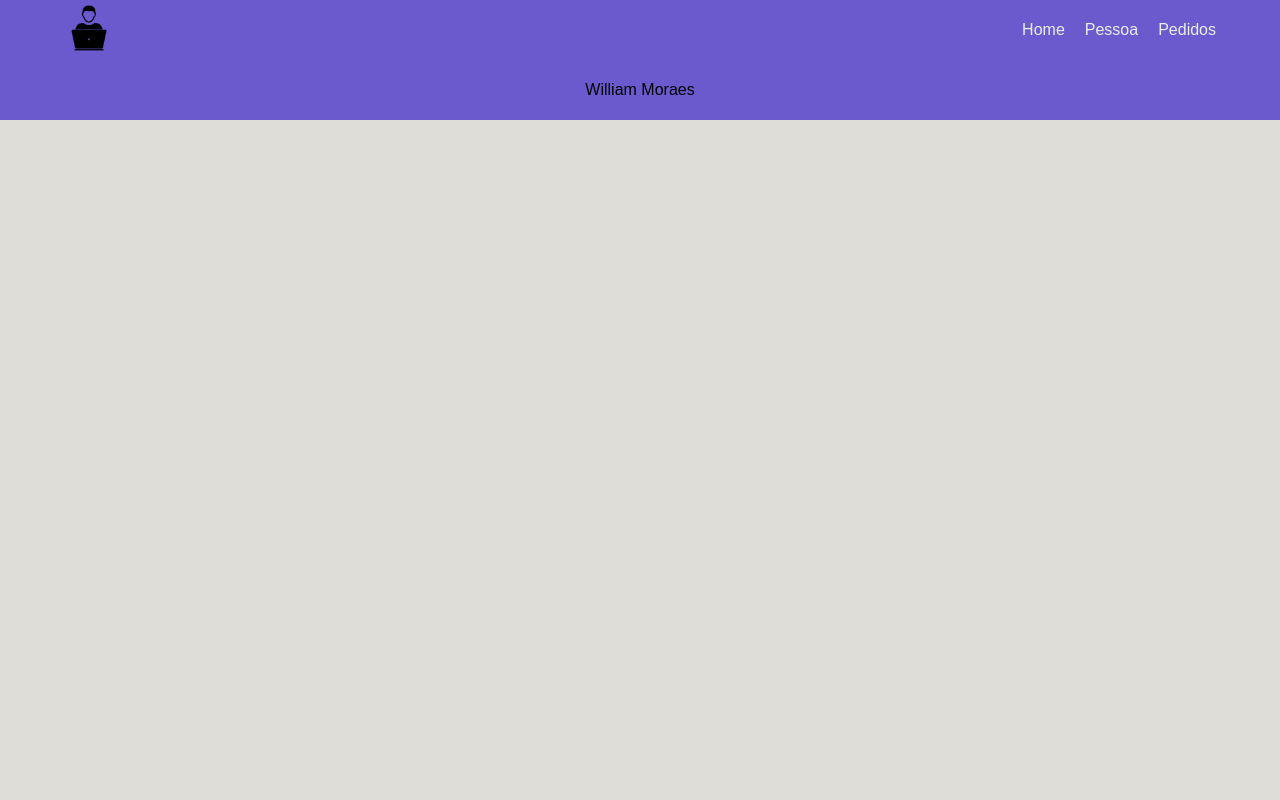
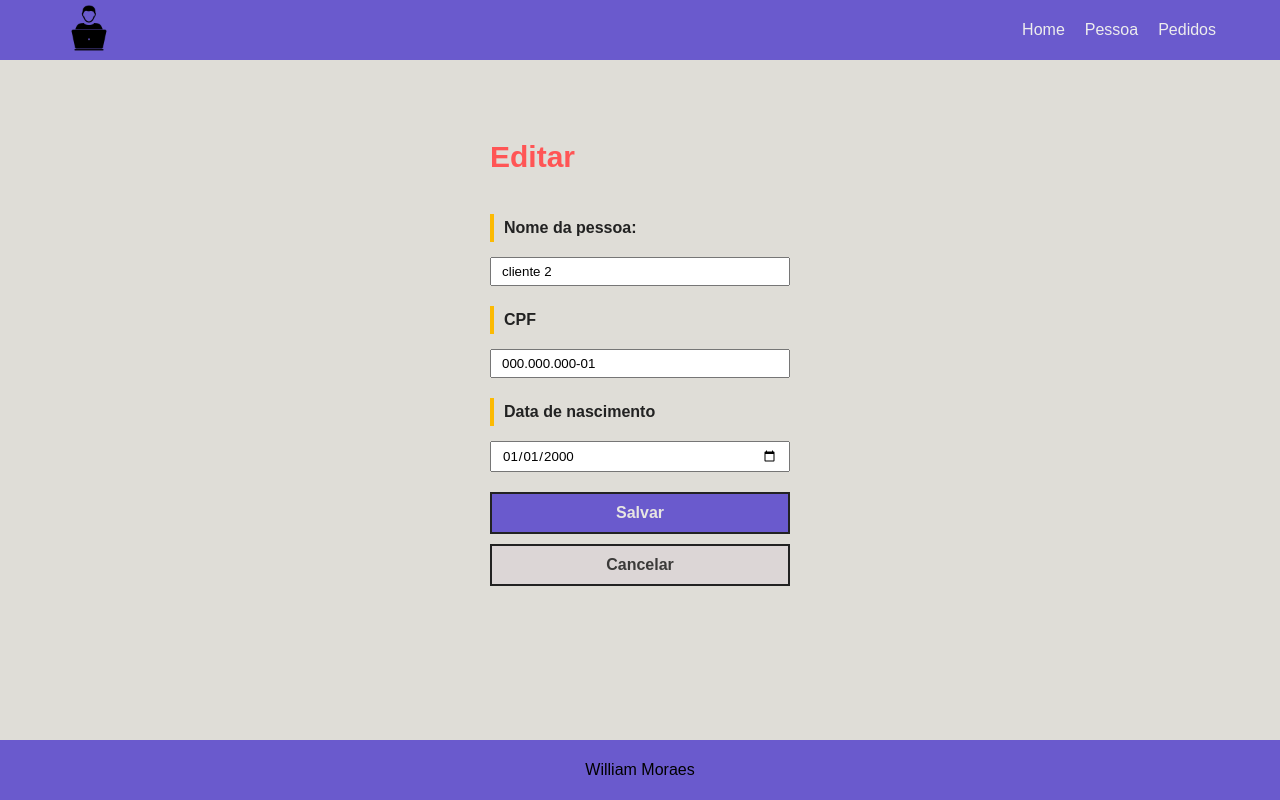
Before and after one commit to williammoraes77/web-vue-test, a Vue app: page /pessoa/editar/1 in a window 1280 px wide. Built offline with nearby package versions, Linux system fonts and the light colour scheme; data requests are answered from the project's data file.

Commit message:
add person uptdate

```diff
--- a/db/data.json
+++ b/db/data.json
@@ -1,16 +1,22 @@
 {
   "pessoas": [
     {
-      "id": 1,
-      "nome": "cliente 1",
-      "cpf": "000.000.000-00",
-      "dataNascimento": "1999-12-31"
+      "nome": "cliente 2",
+      "cpf": "000.000.000-01",
+      "dataNascimento": "2000-01-01",
+      "id": 1
     },
     {
-      "nome": "will",
-      "cpf": "1234",
-      "dataNascimento": "2023-02-10",
+      "nome": "raquel",
+      "cpf": "12345",
+      "dataNascimento": "2023-01-30",
       "id": 2
+    },
+    {
+      "nome": "Marcos silva",
+      "cpf": "875567890222",
+      "dataNascimento": "2023-02-02",
+      "id": 3
     }
   ],
   "produtos": [
--- a/src/components/Modal.vue
+++ b/src/components/Modal.vue
@@ -4,7 +4,16 @@
       <div class="veu-modal-inner">
         <div class="vue-modal-content">
           <slot />
-          <button type="button" @click="$emit('close')">Close</button>
+          <!-- <button type="button" @click="$emit('close')">Close</button> -->
+          <!-- <button class="cancel-btn" type="button" @click="$emit('close')">
+            Fechar
+          </button> -->
+          <input
+            class="cancel-btn"
+            type="button"
+            value="Fechar"
+            @click="$emit('close')"
+          />
         </div>
       </div>
     </transition>
@@ -57,4 +66,30 @@ export default {
   border-radius: 0.3rem;
   padding: 1rem;
 }
+.cancel-btn {
+  background-color: rgb(220, 214, 214);
+  color: #3b3a39;
+  font-weight: bold;
+  border: 2px solid #222;
+  padding: 10px;
+  font-size: 16px;
+  margin: 10px auto;
+  cursor: pointer;
+  transition: 0.5s;
+}
+
+.submit-btn:hover {
+  background-color: var(--color-primary-light);
+  color: #222;
+}
+.cancel-btn:hover {
+  background-color: var(--color-danger);
+  color: rgb(241, 234, 234);
+}
+
+@media (min-width: 700px) {
+  .vue-modal {
+    padding: 10% 30%;
+  }
+}
 </style>
--- a/src/router/index.js
+++ b/src/router/index.js
@@ -1,6 +1,7 @@
 import { createRouter, createWebHistory } from "vue-router";
 import HomeView from "../views/HomeView.vue";
 import PeopleView from "../views/PeopleView.vue";
+import PersonEditView from "../views/PersonEditView.vue";
 import OrdersView from "../views/OrdersView.vue";
 
 const routes = [
@@ -11,6 +12,11 @@ const routes = [
   {
     path: "/pessoas",
     component: PeopleView,
+  },
+  {
+    path: "/pessoa/editar/:usuario",
+    name: "person_edit",
+    component: PersonEditView,
   },
   {
     path: "/pedidos",
--- a/src/styles/global.css
+++ b/src/styles/global.css
@@ -7,6 +7,8 @@
   --color-success: #3aaa3d;
   --color-danger: #c92853;
   --color-primary: #6a5acd;
+  --color-primary-light: #9d92e8;
+  /* --color-primary-light: #b7afed; */
 }
 
 * {
--- a/src/views/PeopleView.vue
+++ b/src/views/PeopleView.vue
@@ -3,6 +3,7 @@
     <section class="container">
       <div class="title-content">
         <h1>Pessoas</h1>
+
         <Button
           title="Adicionar"
           type="primary"
@@ -25,7 +26,13 @@
           <td>{{ person.cpf }}</td>
           <td>{{ person.dataNascimento }}</td>
           <td class="edit-buttons">
-            <Button title="Editar" type="success" :icon="icon_edit" />
+            <!-- <router-link to="/pessoa/editar" :person_id="person.id"> -->
+            <router-link
+              :to="{ name: 'person_edit', params: { usuario: person.id } }"
+            >
+              <Button title="Editar" type="success" :icon="icon_edit"
+            /></router-link>
+
             <Button
               title="Deletar"
               type="danger"
@@ -33,6 +40,9 @@
               @click="deletePerson(person.id)"
             />
           </td>
+          <Modal :open="isOpen" @close="isOpen = !isOpen">
+            <h1>{{ person.id }}</h1>
+          </Modal>
         </tr>
       </table>
     </section>
@@ -134,16 +144,15 @@ export default {
 
       console.log(response);
 
-      // this.msg = "Pedido realizado com sucesso!";
+      this.msg = "Pedido realizado com sucesso!";
 
       // clear message
-      // setTimeout(() => (this.msg = ""), 3000);
+      setTimeout(() => (this.msg = ""), 3000);
 
-      // // limpar campos
-      // this.nome = "";
-      // this.carne = "";
-      // this.pao = "";
-      // this.opcionais = [];
+      // limpar campos
+      this.name = "";
+      this.date = "";
+      this.cpf = "";
     },
   },
   setup() {
@@ -186,7 +195,6 @@ table.table {
 }
 
 .table tr {
-  /* width: 100%; */
   display: flex;
   border-bottom: 1px solid rgb(193, 184, 184);
   padding: 10px 0;
@@ -242,35 +250,9 @@ select {
   width: 300px;
 }
 
-#opcionais-container {
-  flex-direction: row;
-  flex-wrap: wrap;
-}
-
-#opcionais-title {
-  width: 100%;
-}
-
-.checkbox-container {
-  display: flex;
-  align-items: flex-start;
-  width: 50%;
-  margin-bottom: 20px;
-}
-
-.checkbox-container span,
-.checkbox-container input {
-  width: auto;
-}
-
-.checkbox-container span {
-  margin-left: 6px;
-  font-weight: bold;
-}
-
 .submit-btn {
-  background-color: #222;
-  color: #fcba03;
+  background-color: var(--color-primary);
+  color: #e7e6e2;
   font-weight: bold;
   border: 2px solid #222;
   padding: 10px;
@@ -280,9 +262,25 @@ select {
   transition: 0.5s;
 }
 
+.cancel-btn {
+  background-color: rgb(220, 214, 214);
+  color: #3b3a39;
+  font-weight: bold;
+  border: 2px solid #222;
+  padding: 10px;
+  font-size: 16px;
+  margin: 10px auto;
+  cursor: pointer;
+  transition: 0.5s;
+}
+
 .submit-btn:hover {
-  background-color: transparent;
+  background-color: var(--color-primary-light);
   color: #222;
+}
+.cancel-btn:hover {
+  background-color: var(--color-danger);
+  color: rgb(241, 234, 234);
 }
 /* end form */
 
--- /dev/null
+++ b/src/views/PersonEditView.vue
@@ -0,0 +1,215 @@
+<template>
+  <main>
+    <div class="form-container">
+      <h1>Editar</h1>
+      <form id="form-person" method="PUT" @submit="updatePerson">
+        <div class="input-container">
+          <label for="name">Nome da pessoa:</label>
+          <input
+            type="text"
+            id="input_name"
+            name="name"
+            v-model="name"
+            placeholder="Digite o nome"
+          />
+        </div>
+        <div class="input-container">
+          <label for="cpf">CPF</label>
+          <input
+            type="text"
+            id="input_cpf"
+            name="cpf"
+            v-model="cpf"
+            placeholder="Digite o CPF"
+          />
+        </div>
+        <div class="input-container">
+          <label for="date">Data de nascimento</label>
+          <input type="date" id="input_date" name="date" v-model="date" />
+        </div>
+
+        <div class="input-container">
+          <input
+            class="submit-btn"
+            type="submit"
+            value="Salvar"
+            @click="updatePerson()"
+          />
+          <router-link to="/pessoas">
+            <input class="cancel-btn" type="button" value="Cancelar" />
+          </router-link>
+        </div>
+      </form>
+    </div>
+    <Modal :open="isOpen" @close="isOpen = !isOpen">
+      <router-link to="/pessoas">
+        <input class="submit-btn" type="submit" value="OK!" />
+      </router-link>
+    </Modal>
+  </main>
+</template>
+
+<script>
+import api from "@/services/api.js";
+import Modal from "@/components/Modal.vue";
+import { ref } from "vue";
+
+export default {
+  name: "PersonEdit",
+  data() {
+    return {
+      name: "",
+      date: "",
+      cpf: "",
+      id: "",
+    };
+  },
+  components: { Modal },
+  methods: {
+    async getPerson() {
+      await api
+        .get(`pessoas/${this.$route.params.usuario}`)
+        .then((response) => {
+          this.name = response.data.nome;
+          this.cpf = response.data.cpf;
+          this.date = response.data.dataNascimento;
+          this.id = response.data.id;
+          console.log(response);
+        });
+    },
+    async updatePerson(e) {
+      e.preventDefault();
+
+      const data = {
+        nome: this.name,
+        cpf: this.cpf,
+        dataNascimento: this.date,
+      };
+
+      const dataJson = JSON.stringify(data);
+
+      console.log(dataJson);
+
+      // const req = await fetch("http://localhost:3000/pessoas", {
+      //   method: "POST",
+      //   headers: { "Content-Type": "application/json" },
+      //   body: dataJson,
+      // });
+
+      const headers = {
+        "Content-Type": "application/json",
+      };
+
+      const response = await api.put(
+        `/pessoas/${this.$route.params.usuario}`,
+        dataJson,
+        {
+          headers,
+        }
+      );
+      // const response = await api.put(
+      //   `/pessoas/${this.$route.params.usuario}`,
+      //   `/pessoas/${this.id}`,
+      //   dataJson
+      // );
+
+      // const res = await response.json();
+
+      console.log(response);
+
+      this.isOpen = true;
+
+      // this.msg = "Pedido realizado com sucesso!";
+
+      // // clear message
+      // setTimeout(() => (this.msg = ""), 3000);
+
+      // // limpar campos
+      // this.name = "";
+      // this.date = "";
+      // this.cpf = "";
+      this.getPerson();
+    },
+  },
+  setup() {
+    const isOpen = ref(false);
+
+    return { isOpen };
+  },
+  created() {
+    this.getPerson();
+  },
+};
+</script>
+
+<style scoped>
+main {
+  background-color: var(--color-background);
+  align-items: center;
+}
+
+.form-container {
+  margin-top: 40px;
+}
+
+#form-person {
+  max-width: 400px;
+  margin: 0 auto;
+  align-items: center;
+  display: flex;
+  flex-direction: column;
+}
+
+.input-container {
+  display: flex;
+  flex-direction: column;
+  margin-bottom: 20px;
+}
+
+label {
+  font-weight: bold;
+  margin-bottom: 15px;
+  color: #222;
+  padding: 5px 10px;
+  border-left: 4px solid #fcba03;
+}
+
+input,
+select {
+  padding: 5px 10px;
+  width: 300px;
+}
+
+.submit-btn {
+  background-color: var(--color-primary);
+  color: #e7e6e2;
+  font-weight: bold;
+  border: 2px solid #222;
+  padding: 10px;
+  font-size: 16px;
+  margin: 0 auto;
+  cursor: pointer;
+  transition: 0.5s;
+}
+
+.cancel-btn {
+  background-color: rgb(220, 214, 214);
+  color: #3b3a39;
+  font-weight: bold;
+  border: 2px solid #222;
+  padding: 10px;
+  font-size: 16px;
+  margin: 10px auto;
+  cursor: pointer;
+  transition: 0.5s;
+}
+
+.submit-btn:hover {
+  background-color: var(--color-primary-light);
+  color: #222;
+}
+.cancel-btn:hover {
+  background-color: var(--color-danger);
+  color: rgb(241, 234, 234);
+}
+</style>
```
Also changed, not shown: src/components/Message.vue (added, +26 -0 lines).
